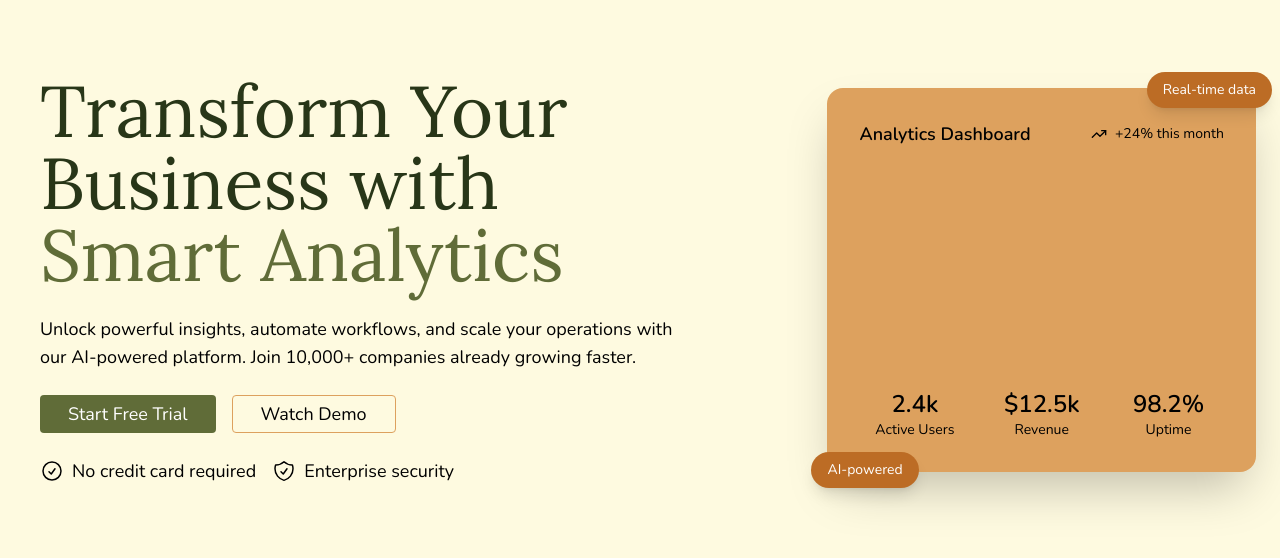
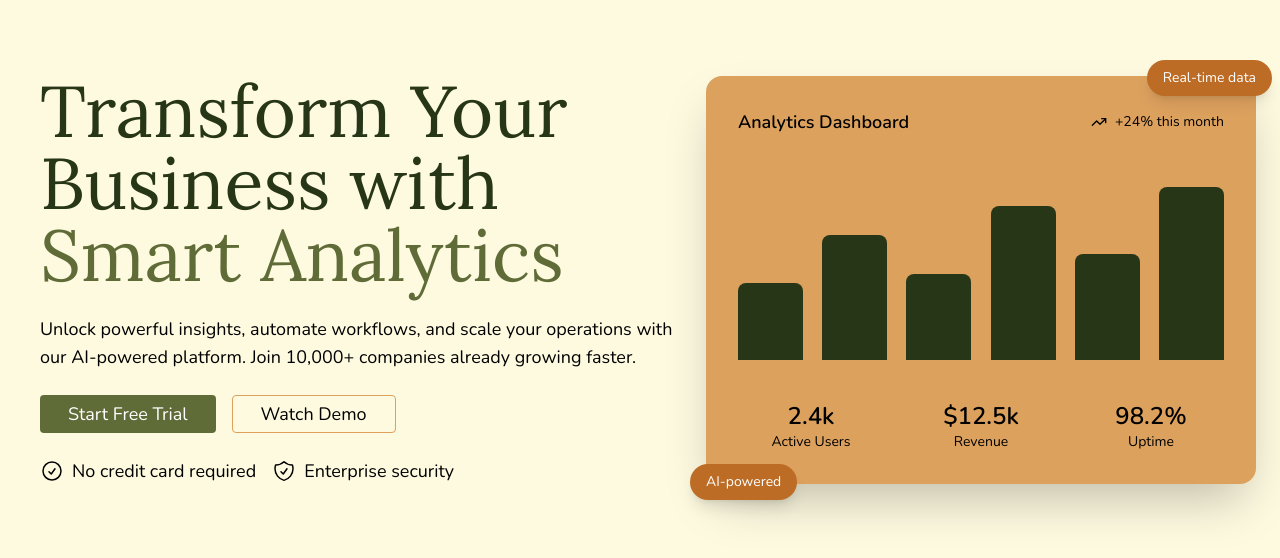
Before and after one commit to FahadBinQaiser/Flowky, a React (Vite) app: page / in a window 1280 px wide. Shown: the part 120-678 px from the top of the page. Built offline with nearby package versions, Linux system fonts and the light colour scheme; the HTML template or start-up script is replaced by a standard one.

Commit message:
Improving code quality and fixed charts

```diff
--- a/src/App.css
+++ b/src/App.css
@@ -7,6 +7,9 @@
 }
 .dashboard {
   background: var(--earth-yellow);
+}
+.cornsilk {
+  background: var(--tigers-eye);
 }
 .dashboardBoxes {
   background: var(--tigers-eye);
@@ -22,6 +25,9 @@
 .Nunito {
   font-family: "Nunito", sans-serif;
 }
+.bgPakistanGreen {
+  background-color: var(--pakistan-green);
+}
 .PakistanGreen {
   color: var(--pakistan-green);
 }
--- a/src/component/ui/dashboard.jsx
+++ b/src/component/ui/dashboard.jsx
@@ -2,9 +2,11 @@ import React from "react"
 import { TrendingUp } from "lucide-react"
 
 export default function Dashboard() {
+  const data = [40, 65, 45, 80, 55, 90]
+
   return (
-    <div className="relative dashboard bg-earth-yellow rounded-2xl lg:ml-4 p-8 shadow-2xl w-full mx-auto">
-      <div className="flex items-center justify-between mb-6">
+    <div className="relative dashboard rounded-2xl lg:ml-4 p-8 shadow-2xl w-full max-w-3xl mx-auto">
+      <div className="flex items-center justify-between mb-8">
         <h3 className="text-lg font-semibold text-pakistan-green">
           Analytics Dashboard
         </h3>
@@ -14,17 +16,20 @@ export default function Dashboard() {
         </div>
       </div>
 
-      <div className="h-48 bg-cornsilk rounded-lg flex items-end justify-center gap-2 p-4 mb-6">
-        {[40, 65, 45, 80, 55, 90, 70].map((h, i) => (
+      <div className="h-48 flex items-end justify-between gap-4 mb-10">
+        {data.map((h, i) => (
           <div
             key={i}
-            className="bg-pakistan-green rounded-t-md flex-1 hover:bg-dark-moss-green transition-all duration-500"
-            style={{ height: `${h}%` }}
+            className="bgPakistanGreen rounded-t-lg transition-all duration-500"
+            style={{
+              height: `${h}%`,
+              width: "65px",
+            }}
           />
         ))}
       </div>
 
-      <div className="grid grid-cols-3 gap-4 text-center">
+      <div className="grid grid-cols-3 gap-6 text-center">
         <div>
           <p className="text-2xl font-bold text-pakistan-green">2.4k</p>
           <p className="text-sm text-dark-moss-green">Active Users</p>
```
